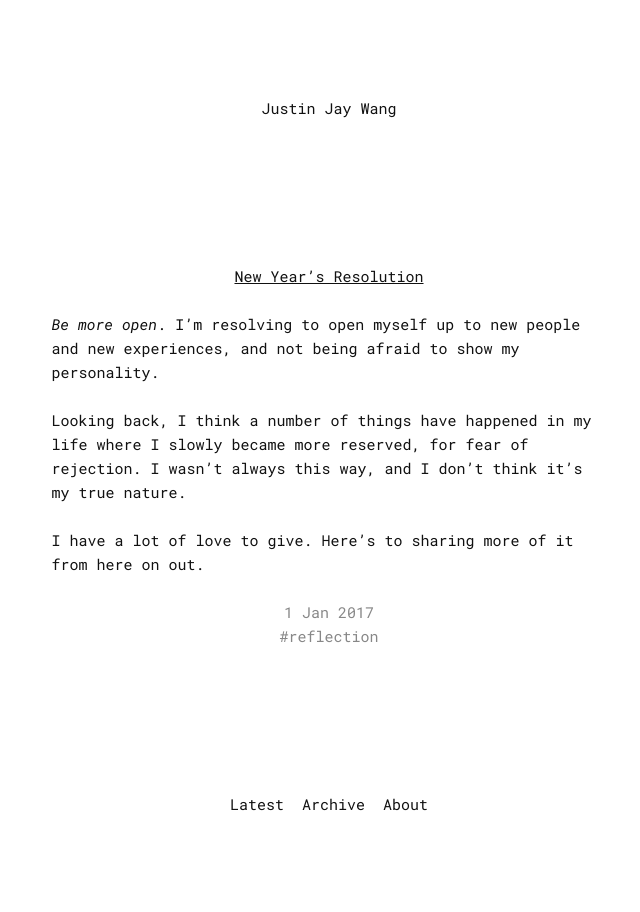
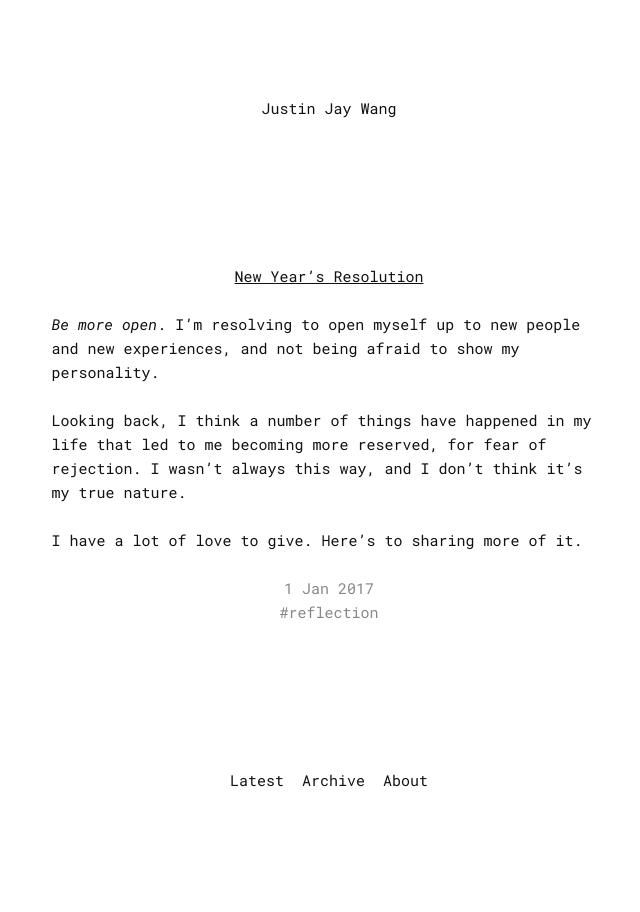
Before and after one commit to justinjaywang/blog, a Jekyll site: the page built from _posts/2017-01-01-resolution.markdown, in a window 1280 px wide. Shown: the whole page, without its empty margins (311-951 px from the left). Built offline with Jekyll 4.4.1, drawn with Linux system fonts in a browser that asks for light colours.

Commit message:
content edit

```diff
--- a/_posts/2017-01-01-resolution.markdown
+++ b/_posts/2017-01-01-resolution.markdown
@@ -7,6 +7,6 @@ tags:
 
 *Be more open*. I'm resolving to open myself up to new people and new experiences, and not being afraid to show my personality.
 
-Looking back, I think a number of things have happened in my life where I slowly became more reserved, for fear of rejection. I wasn't always this way, and I don't think it's my true nature.
+Looking back, I think a number of things have happened in my life that led to me becoming more reserved, for fear of rejection. I wasn't always this way, and I don't think it's my true nature.
 
-I have a lot of love to give. Here's to sharing more of it from here on out.
+I have a lot of love to give. Here's to sharing more of it.
```
